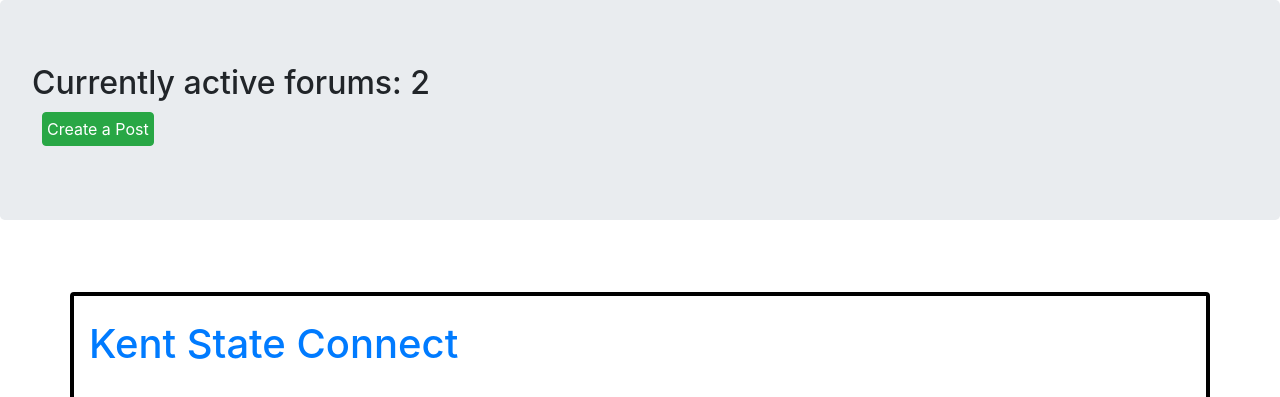
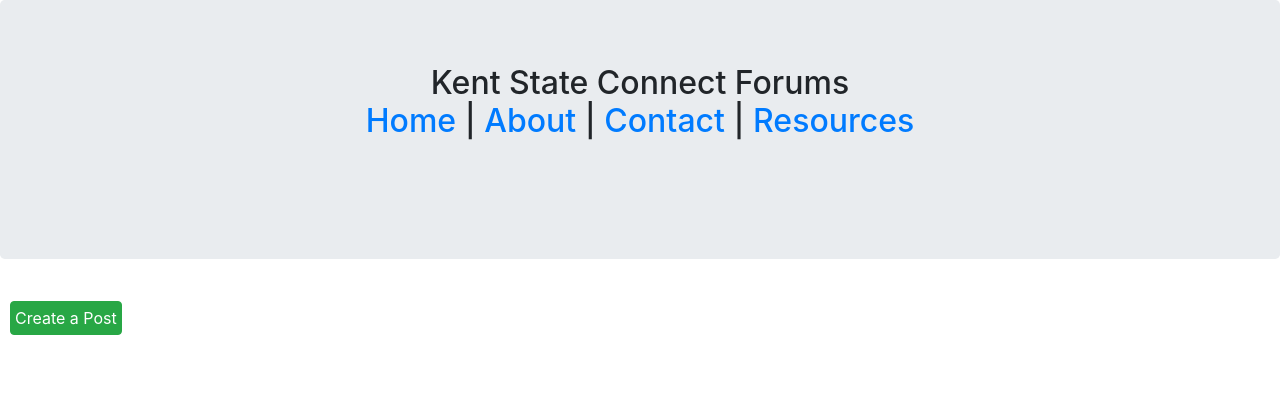
Before and after one commit to justintclark/Kent-State-Connect, a Django app: page / in a window 1280 px wide. Shown: the top 397 px of the page. Run offline with Django 3.2, Linux system fonts and the light colour scheme; data comes from the database, SQL or seed files in the repository; both versions use the stored data as it was after the commit; parts of the project's set-up code (start-up, migrations or seed data) failed here and were passed over; some libraries are stand-ins or nearby versions.

Commit message:
visual changes

```diff
--- a/KentStateConnect/templates/layout.html
+++ b/KentStateConnect/templates/layout.html
@@ -2,7 +2,7 @@
 <head>
     <meta charset="utf-8" />
     <meta name="viewport" content="width=device-width, initial-scale=1.0">
-    <title>{{ title }} - My Flask Application</title>
+    <title>Kent State Connect</title>
     <link rel="stylesheet" type="text/css" href="/static/content/bootstrap.min.css" />
     <link rel="stylesheet" type="text/css" href="/static/content/site.css" />
     <script src="/static/scripts/modernizr-2.6.2.js"></script>
--- a/KentStateConnect/templates/register.html
+++ b/KentStateConnect/templates/register.html
@@ -18,7 +18,7 @@
                     <input id="username" name="username" type="text" placeholder="Username" class="textbox"/></br></br>
                     <input id="password" name="password" type="password" placeholder="Password" class="textbox"/></br></br>
                     <input id="password" name="cpassword" type="password" placeholder="Confirm Password" class="textbox"/></br></br></br>
-                    <input id="email" name="email" type="text" placeholder="KSU ID" class="textbox"/>@kent.edu</br></br>
+                    <input id="email" name="email" type="text" placeholder="KSU Username" class="textbox"/>@kent.edu</br></br>
                     <input type="submit" class="btn" value="Sign Up"></br>
                 </form>
             </h2>
--- a/templates/home.html
+++ b/templates/home.html
@@ -4,7 +4,7 @@
 <head>
     <meta charset="UTF-8">
     <meta name="viewport" content="width=device-width, initial-scale=1.0">
-    <title>DataFlair discussion forum</title>
+    <title>Kent State Connect</title>
     <link rel="stylesheet" href="https://stackpath.bootstrapcdn.com/bootstrap/4.5.0/css/bootstrap.min.css" integrity="sha384-9aIt2nRpC12Uk9gS9baDl411NQApFmC26EwAOH8WgZl5MYYxFfc+NcPb1dKGj7Sk" crossorigin="anonymous"0>
     <style>
         .box{
@@ -13,14 +13,22 @@
         }
     </style>
 </head>
+
 <body>
-        <h2 class="jumbotron">
-            Currently active forums: {{count}}
+       <h2 class="jumbotron">
+           <p style ="text-align: center;"> Kent State Connect Forums
+            <br>
+
+            <a href="http://localhost:5555/home">Home</a> |
+            <a href="http://localhost:5555/about">About</a> |
+            <a href="http://localhost:5555/contact">Contact</a> |
+            <a href="http://localhost:5555/resources">Resources</a> </p>
+            <br>        </h2>
+            <!-- Currently active forums: {{count}} -->
             <form method="POST" action="{% url 'addInForum' %}">
                 {% csrf_token %}
             <button class="btn btn-success" style="width:fit-content; padding: 4px; margin:10px;">Create a Post</button>
             </form>
-        </h2>
             <div class="card-columns" style="padding: 10px; margin: 20px;"></div>
 
 
```
Also changed, not shown: db.sqlite3.
